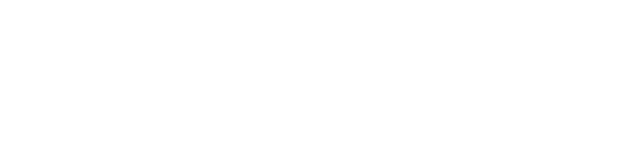
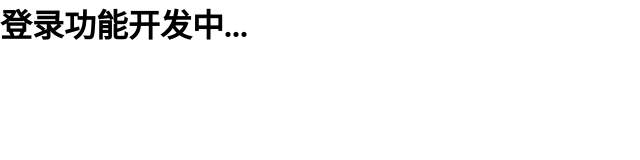
Before and after one commit to zhuning0406/test1, a plain HTML site: page index.html in a window 1280 px wide. Shown: the whole page, without its empty margins (0-640 px from the left). Drawn offline with Linux system fonts and the light colour scheme.

Commit message:
登录功能开发中

```diff
--- a/index.html
+++ b/index.html
@@ -8,6 +8,7 @@
     <link rel="stylesheet" href="./index.css">
 </head>
 <body>
+    <h1>登录功能开发中...</h1>
     <script src="./index.js"></script>
 </body>
 </html>
```
